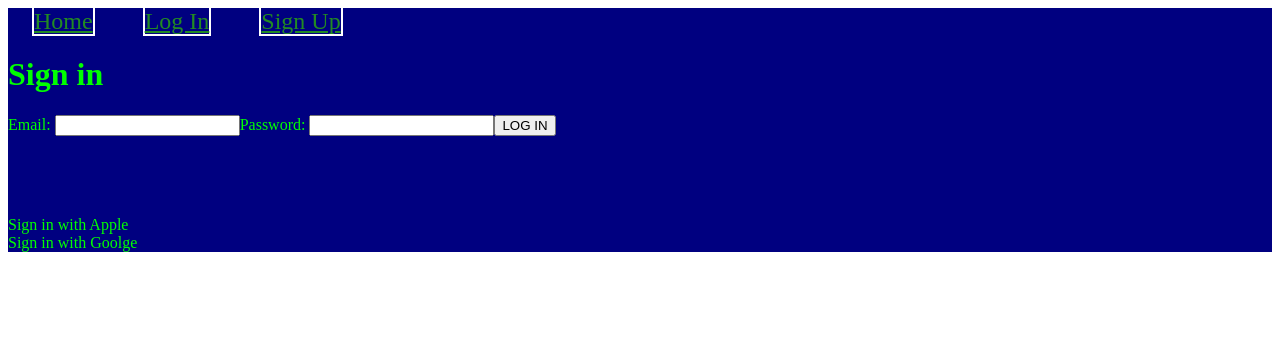
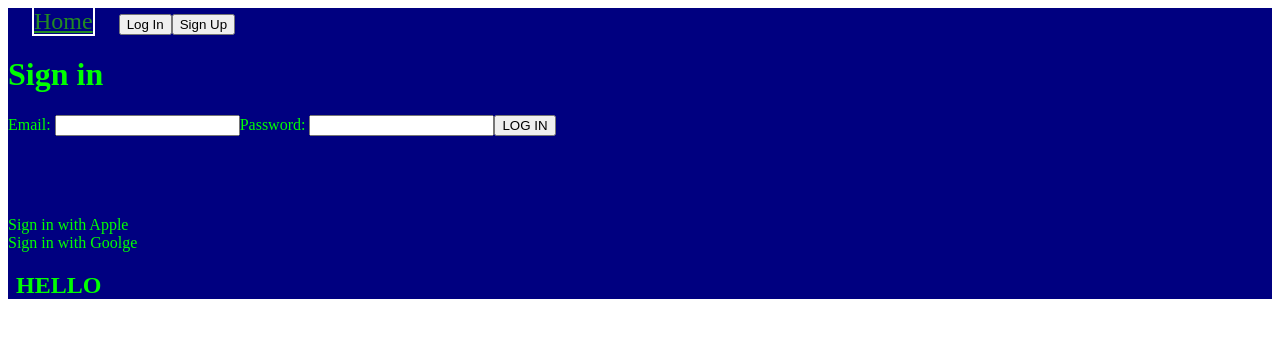
Before and after one commit to moris96/group-tumblr, a React (Create React App) app: page /login in a window 1280 px wide. Shown: the top 338 px of the page. Built offline with nearby package versions, Linux system fonts and the light colour scheme; no server answers.

Commit message:
added popup module to auth page

```diff
--- a/src/pages/AuthPage/AuthPage.js
+++ b/src/pages/AuthPage/AuthPage.js
@@ -1,25 +1,41 @@
 import "./AuthPage.css"
-import SingupPage from "./SignupPage";
+import SignUpPage from "./SignupPage"
 import LoginPage from "./LoginPage"
 import { Link } from 'react-router-dom';
 import { useState, useEffect } from 'react';
 // import { Routes, Route } from "react-router-dom"
+import Popup from "reactjs-popup";
 import { BrowserRouter as Router, Route, Routes } from "react-router-dom"
+import LoginForm from "../../components/LogInForm/LogInForm";
+import SignUpForm from "../../components/SignUpForm/SignUpForm";
 
 export default function AuthPage(props){
     return(
         <main id="Auth">
             <nav>
             <Link to="/">Home</Link>
-            <Link to="/login">Log In</Link>
-            <Link to="/signup">Sign Up</Link>
+            <Popup trigger={<button className="logIn">Log In</button>}
+            modal
+            nested
+            >
+            {<LoginForm />}
+            </Popup>
+            <Popup trigger={<button className="SignUp">Sign Up</button>}
+            modal
+            nested
+            >{<SignUpForm />}</Popup>
             </nav>
             <Routes>
                 <Route path="/" element={<></>} />
                 <Route path="/login" element={<LoginPage setUser={props.setUser} />} />
-                <Route path="/signup" element={<SingupPage setUser={props.setUser} />} />
+                <Route path="/signup" element={<SignUpPage setUser={props.setUser} />} />
             </Routes>
             {/* <LoginPage setUser={props.setUser}/> */}
+            <section>
+                <body>
+                    <h1>HELLO</h1>
+                </body>
+            </section>
         </main>
     )
 }
```
